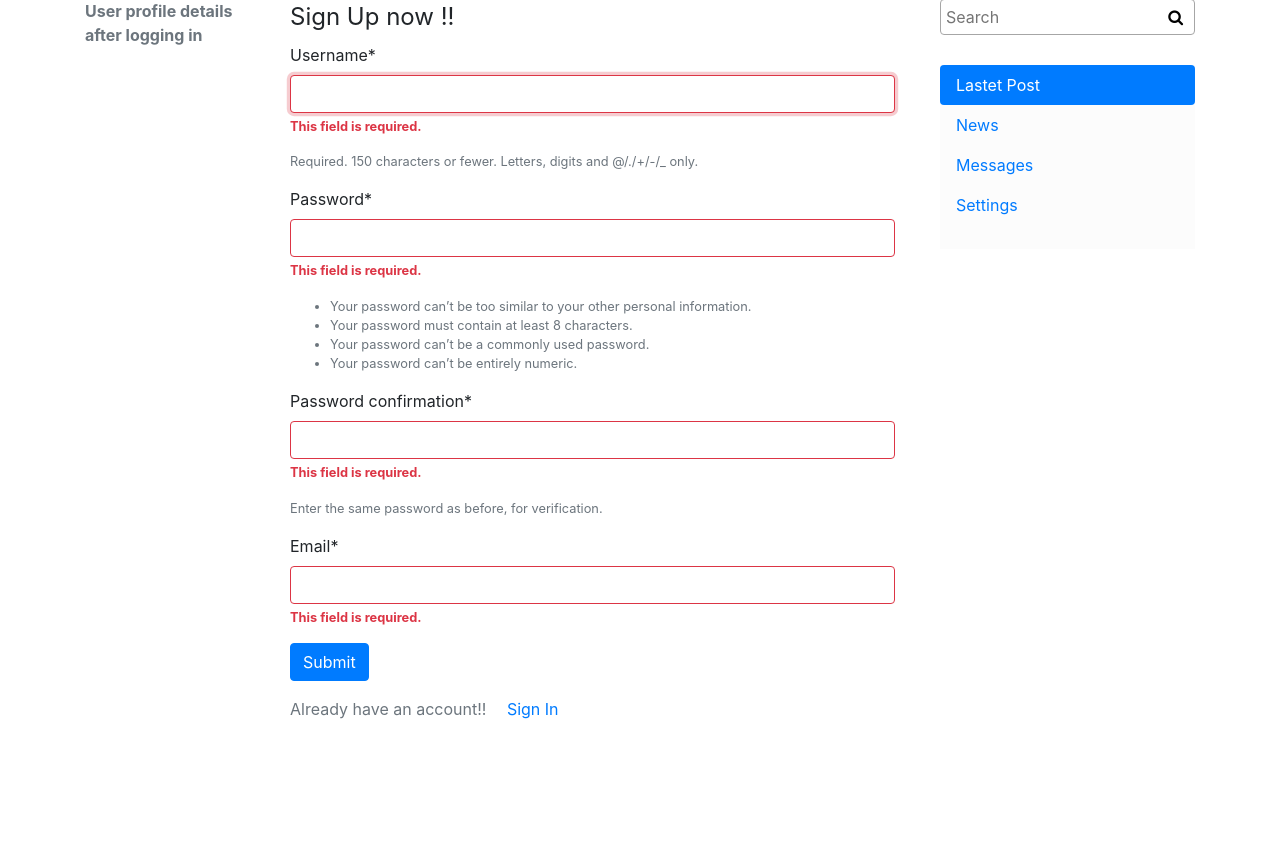
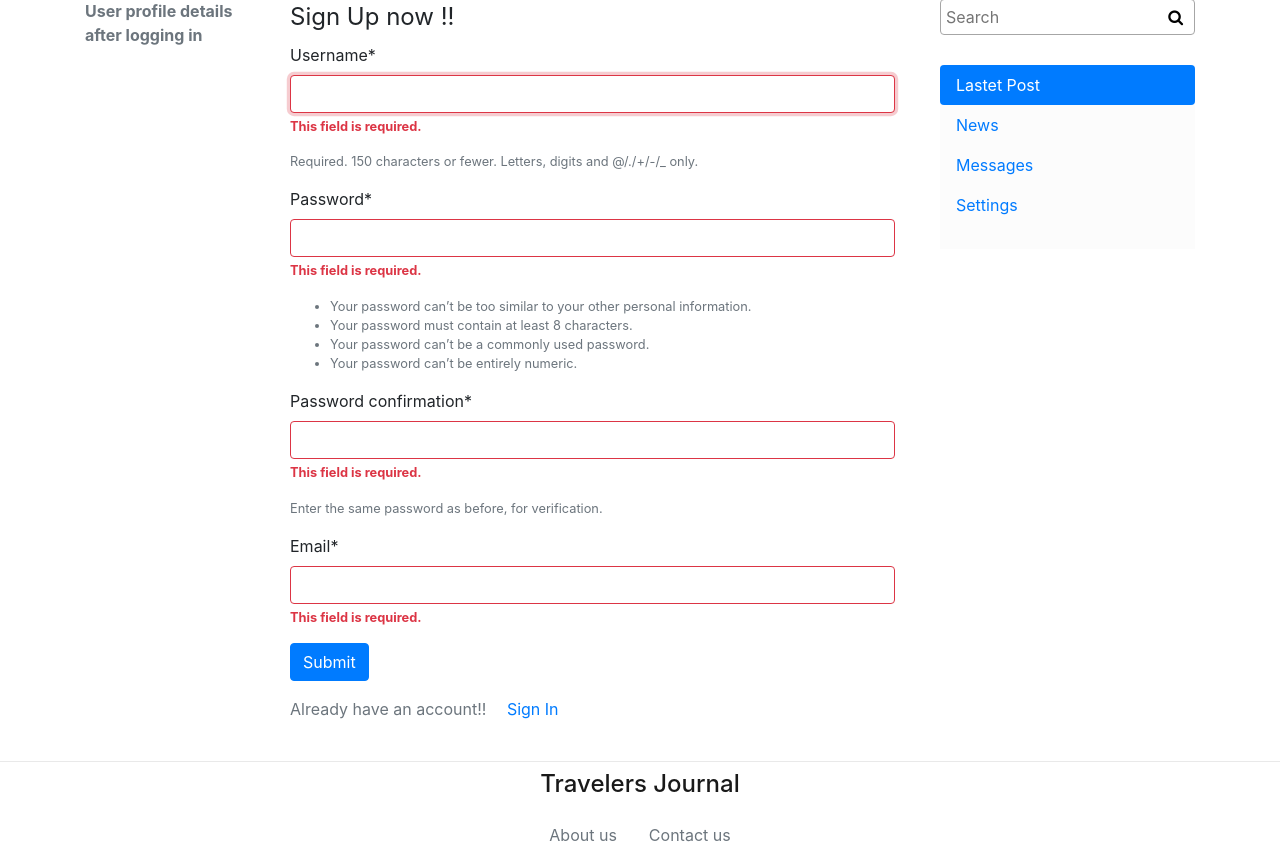
Before and after one commit to sthasubin429/Aurora_ADC5, a Django app: page /register/ in a window 1280 px wide. Shown: the part 81-936 px from the top of the page. Before the commit the page ends 800 px from the top, so only its background shows below. Run offline with Django 3.2, Linux system fonts and the light colour scheme; some libraries are stand-ins or nearby versions.

Commit message:
registration and templating part

```diff
--- a/Travelers_Journal/user/templates/user/base.html
+++ b/Travelers_Journal/user/templates/user/base.html
@@ -47,7 +47,7 @@
 
     <!-- content section -->
 
-    <div class="container">
+    <div class="container mb-4">
         <div class="row">
 
             <div class="col-sm-2">
@@ -95,6 +95,15 @@
         </div>
     </div>
 
+    <footer class="page_footer" style="position: relative; bottom:0; border-top: 1px solid #e9e9e9;">
+        <a class="nav-item nav-link" href="#" style=" color: rgba(0,0,0,.9); text-align: center;">
+            <h1 style="font-size: 24px;">Travelers Journal</h1 s> <span class="sr-only">(current)</span>
+        </a>
+        <div class="nav justify-content-center">
+            <a class="nav-item nav-link text-muted" href="#">About us</a>
+            <a class="nav-item nav-link text-muted" href="#">Contact us</a>
+        </div>
+    </footer>
 
     <script src="https://code.jquery.com/jquery-3.2.1.slim.min.js"
         integrity="sha384-KJ3o2DKtIkvYIK3UENzmM7KCkRr/rE9/Qpg6aAZGJwFDMVNA/GpGFF93hXpG5KkN"
--- a/Travelers_Journal/user/templates/user/register.html
+++ b/Travelers_Journal/user/templates/user/register.html
@@ -17,7 +17,7 @@
 
         <div class="form-group">
             <p class="text-muted">
-                    Already have an account!! <a class="ml-3" href="#"> Sign In</a>
+                Already have an account!! <a class="ml-3 text-decoration-none" href="#"> Sign In</a>
             </p>
         </div>
     </form>
```
Lines whose indentation alone changed are shown as unchanged.
